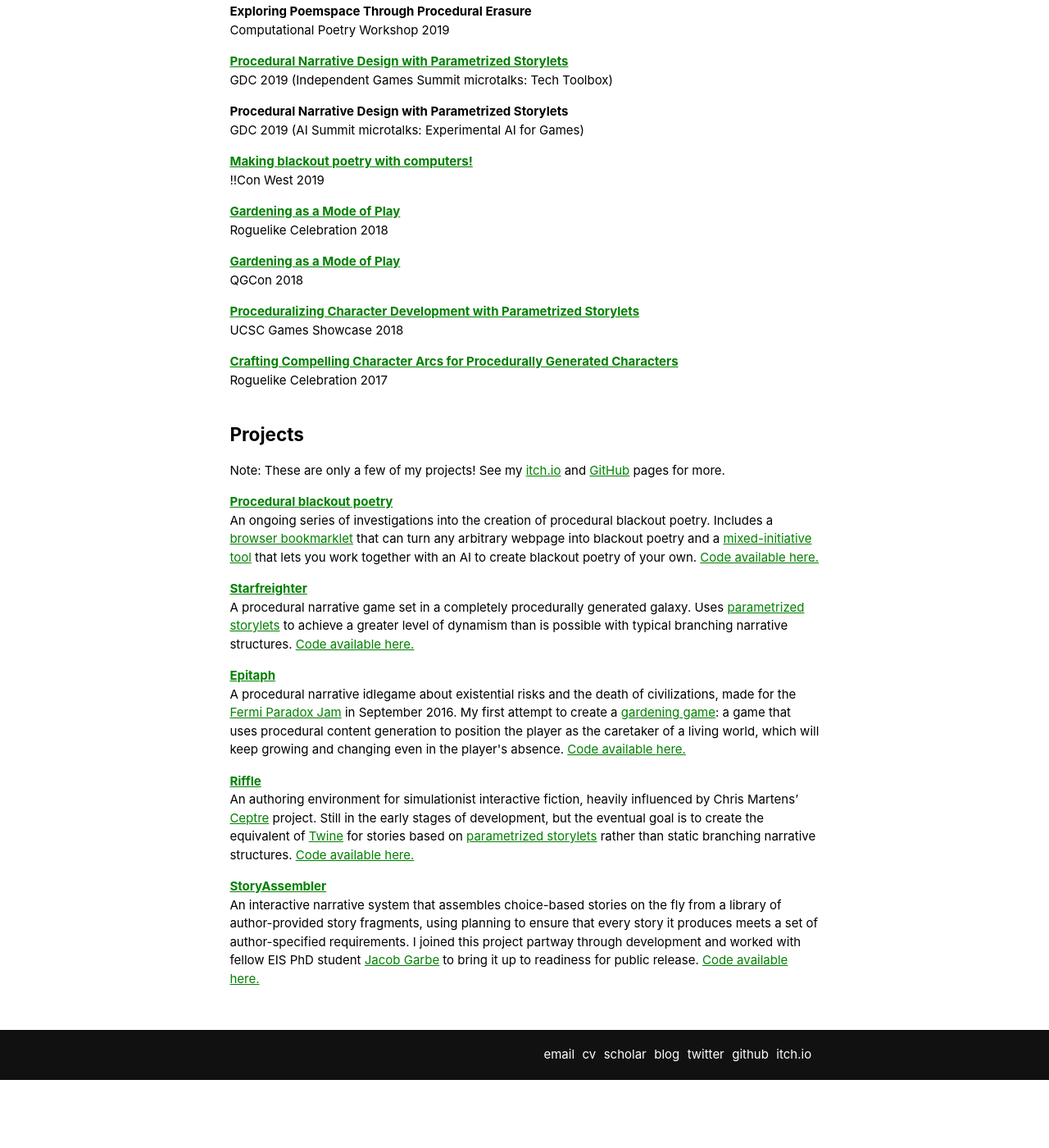
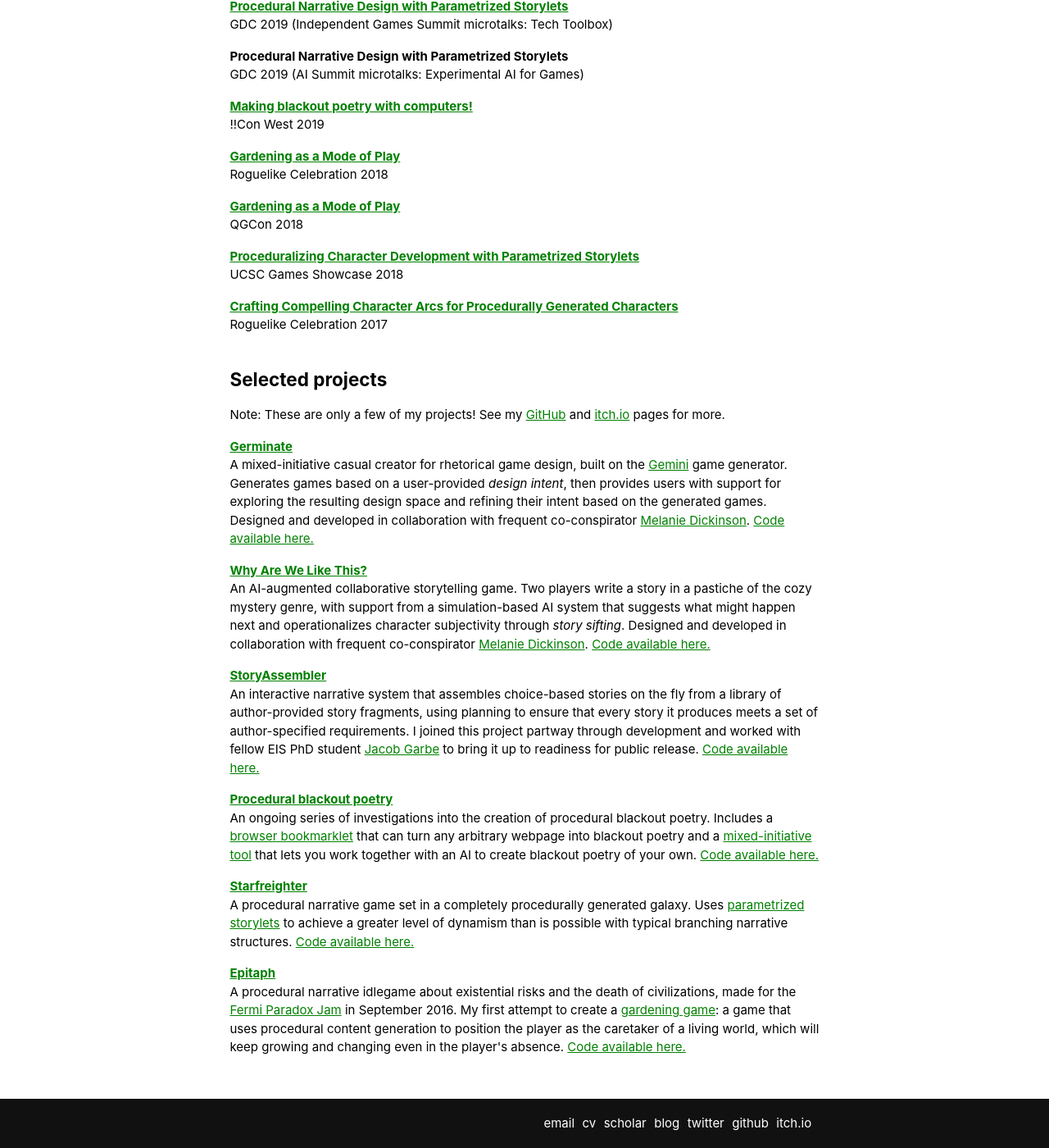
Before and after one commit to mkremins/mkremins.github.io, a Jekyll site: the page built from index.html, in a window 1280 px wide and 1400 px high, scrolled down 2620 px. Shown: the whole window at 82% size. Built offline with Jekyll 4.4.1, drawn with Linux system fonts in a browser that asks for light colours; before the commit the page ends 3937 px from its top, so only the background shows below that; some of the changed text lies outside the part shown.

Commit message:
Update bio and projects

```diff
--- a/index.html
+++ b/index.html
@@ -99,7 +99,7 @@ layout: null
 			<h1><a href="/">Max Kreminski</a></h1>
 			<p class="header-affiliation">PhD Student, Computational Media</p>
 			<p class="header-affiliation">Expressive Intelligence Studio</p>
-			<p class="header-affiliation">UC Santa Cruz</p>
+			<p class="header-affiliation">University of California, Santa Cruz</p>
 			<p class="header-pronoun">Pronouns: <a href="https://pronoun.is/they">they/them</a></p>
 			<nav>
 				<ul>
@@ -118,9 +118,8 @@ layout: null
 		<section class="about">
 			<div class="container">
 				<h2 class="section-title">About</h2>
-				<p>I’m a <a href="https://www.soe.ucsc.edu/departments/computational-media">Computational Media</a> PhD student in the <a href="https://eis.ucsc.edu">Expressive Intelligence Studio</a> at <a href="https://www.ucsc.edu/">UC Santa Cruz</a>, studying how computers can better support human creativity. My work focuses on the design and development of approachable <em>mixed-initiative creative tools</em> powered by artificial intelligence and generative methods, with the goal of helping people create stuff they wouldn’t be able to create alone.<!--I <a href="https://mkremins.itch.io">design games</a>, <a href="https://github.com/mkremins">program computers</a>, <a href="/">write words</a>, and conduct research on the subjects of human-computer interaction, creativity, and play.--></p>
-				<p>I value <a href="https://twitter.com/maxkreminski/status/1121174498533732352">personal computation</a>, <a href="http://computationalcreativity.net/iccc2015/proceedings/10_2Compton.pdf">casual creators</a>, <a href="https://twitter.com/maxkreminski/status/1041033401275281409">language-y interfaces</a> that let users explicitly tell the computer what they want, and the <a href="https://twitter.com/maxkreminski/status/887815522061926400">“trashy”</a> things beginners tend to create when they’re just getting started. Frivolity is important to me. My background is in game design, and I think we’ve got a lot to learn from how games function – not just as spaces for creative expression, but as creative partners for the player in their own right.</p>
-				<!--<p>Broadly speaking, my research interests include artificial intelligence, human-computer interaction, computational creativity, generative methods, and interactive narrative. If I had to sum them all up in one keyword, I’d probably go for <a href="">casual creators</a>.</p></p>-->
+				<p>I’m a <a href="https://www.soe.ucsc.edu/departments/computational-media">Computational Media</a> PhD student in the <a href="https://eis.ucsc.edu">Expressive Intelligence Studio</a> at <a href="https://www.ucsc.edu/">UC Santa Cruz</a>, studying how computers can better support human creativity. My work focuses on the design and development of approachable <em>mixed-initiative creative tools</em> powered by artificial intelligence and generative methods<!--, with the goal of helping people create stuff they wouldn’t be able to create alone-->. I aspire to create technology that is both <a href="https://twitter.com/maxkreminski/status/1272245033136091136">reflective</a> and <a href="https://twitter.com/chrisamaphone/status/1291804250033606657">liberatory</a>.</p>
+				<p>Broadly speaking, my research interests include artificial intelligence, human-computer interaction, interactive narrative, generative methods, computational creativity, and games. For a complete list of my publications, talks, and other academic output, see my <a href="/cv">CV</a>.</p>
 			</div>
 		</section>
 		<section id="publications">
@@ -148,8 +147,26 @@ layout: null
 		</section>
 		<section id="projects">
 			<div class="container">
-				<h2 class="section-title">Projects</h2>
-				<p>Note: These are only a few of my projects! See my <a href="https://mkremins.itch.io">itch.io</a> and <a href="https://github.com/mkremins">GitHub</a> pages for more.</p>
+				<h2 class="section-title">Selected projects</h2>
+				<p>Note: These are only a few of my projects! See my <a href="https://github.com/mkremins">GitHub</a> and <a href="https://mkremins.itch.io">itch.io</a> pages for more.</p>
+				<div class="card project-card">
+					<div class="title"><a href="https://github.com/ExpressiveIntelligence/Germinate">Germinate</a></div>
+					<p class="desc">A mixed-initiative casual creator for rhetorical game design, built on the <a href="https://github.com/ExpressiveIntelligence/Gemini">Gemini</a> game generator. Generates games based on a user-provided <em>design intent</em>, then provides users with support for exploring the resulting design space and refining their intent based on the generated games. Designed and developed in collaboration with frequent co-conspirator <a href="http://www.melaniedickinson.com/">Melanie Dickinson</a>. <a href="https://github.com/ExpressiveIntelligence/Germinate">Code available here.</a></p>
+				</div>
+				<div class="card project-card">
+					<div class="title"><a href="https://github.com/ItsProbablyFine/WAWLT">Why Are We Like This?</a></div>
+					<p class="desc">An AI-augmented collaborative storytelling game. Two players write a story in a pastiche of the cozy mystery genre, with support from a simulation-based AI system that suggests what might happen next and operationalizes character subjectivity through <em>story sifting</em>. Designed and developed in collaboration with frequent co-conspirator <a href="http://www.melaniedickinson.com/">Melanie Dickinson</a>. <a href="https://github.com/ItsProbablyFine/WAWLT">Code available here.</a></p>
+				</div>
+				<!--
+				<div class="card project-card">
+					<div class="title">Felt</div>
+					<p class="desc">A story sifting and simulation engine intended for use in emergent narrative games. Designed and developed in collaboration with <a href="http://www.melaniedickinson.com/">Melanie Dickinson</a>.</p>
+				</div>
+				-->
+				<div class="card project-card">
+					<div class="title"><a href="https://github.com/LudoNarrative/StoryAssembler">StoryAssembler</a></div>
+					<p class="desc">An interactive narrative system that assembles choice-based stories on the fly from a library of author-provided story fragments, using planning to ensure that every story it produces meets a set of author-specified requirements. I joined this project partway through development and worked with fellow EIS PhD student <a href="https://twitter.com/logodaedalus">Jacob Garbe</a> to bring it up to readiness for public release. <a href="https://github.com/LudoNarrative/StoryAssembler">Code available here.</a></p>
+				</div>
 				<div class="card project-card">
 					<div class="title"><a href="https://mkremins.github.io/blackout">Procedural blackout poetry</a></div>
 					<p class="desc">An ongoing series of investigations into the creation of procedural blackout poetry. Includes a <a href="https://mkremins.github.io/blackout">browser bookmarklet</a> that can turn any arbitrary webpage into blackout poetry and a <a href="https://mkremins.github.io/blackout/interactive">mixed-initiative tool</a> that lets you work together with an AI to create blackout poetry of your own. <a href="https://github.com/mkremins/blackout">Code available here.</a></p>
@@ -162,14 +179,12 @@ layout: null
 					<div class="title"><a href="https://mkremins.itch.io/epitaph">Epitaph</a></div>
 					<p class="desc">A procedural narrative idlegame about existential risks and the death of civilizations, made for the <a href="https://itch.io/jam/fermi-paradox-jam">Fermi Paradox Jam</a> in September 2016. My first attempt to create a <a href="https://mkremins.github.io/publications/GardeningGames.pdf">gardening game</a>: a game that uses procedural content generation to position the player as the caretaker of a living world, which will keep growing and changing even in the player's absence. <a href="https://github.com/mkremins/epitaph">Code available here.</a></p>
 				</div>
+				<!--
 				<div class="card project-card">
 					<div class="title"><a href="https://mkremins.github.io/riffle">Riffle</a></div>
 					<p class="desc">An authoring environment for simulationist interactive fiction, heavily influenced by Chris Martens’ <a href="http://www.cs.cmu.edu/~cmartens/thesis/">Ceptre</a> project. Still in the early stages of development, but the eventual goal is to create the equivalent of <a href="https://twinery.org">Twine</a> for stories based on <a href="https://mkremins.github.io/publications/Storylets_SketchingAMap.pdf">parametrized storylets</a> rather than static branching narrative structures. <a href="https://github.com/mkremins/riffle">Code available here.</a></p>
 				</div>
-				<div class="card project-card">
-					<div class="title"><a href="https://github.com/LudoNarrative/StoryAssembler">StoryAssembler</a></div>
-					<p class="desc">An interactive narrative system that assembles choice-based stories on the fly from a library of author-provided story fragments, using planning to ensure that every story it produces meets a set of author-specified requirements. I joined this project partway through development and worked with fellow EIS PhD student <a href="https://twitter.com/logodaedalus">Jacob Garbe</a> to bring it up to readiness for public release. <a href="https://github.com/LudoNarrative/StoryAssembler">Code available here.</a></p>
-				</div>
+				-->
 			</div>
 		</section>
 	</main>
```
